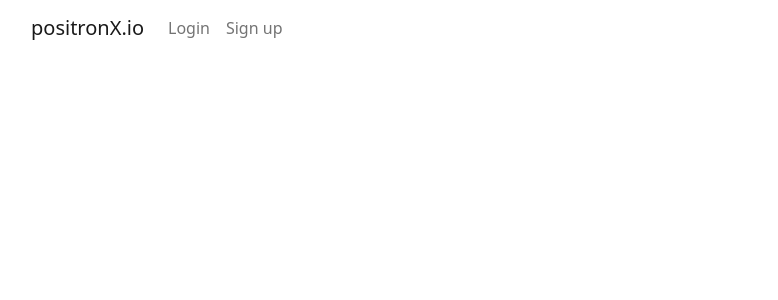
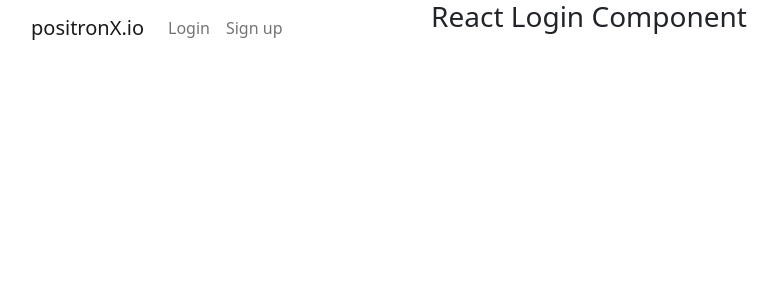
Before and after one commit to awesomecoder233/Build-React-Login-Sign-Up-UI-Template-with-Bootstrap, a React (Create React App) app: page / in a window 1280 px wide. Shown: the top 300 px of the page, without its empty margins (51-829 px from the left). Built offline with nearby package versions, Linux system fonts and the light colour scheme.

Commit message:
make wraper in app.js

```diff
--- a/src/App.js
+++ b/src/App.js
@@ -24,6 +24,15 @@
             </div>
           </div>
         </nav>
+        <div className="auth-wrapper">
+          <div className="auth-inner">
+            <Switch>
+              <Route exact path='/' component={Login} />
+              <Route path="/sign-in" component={Login} />
+              <Route path="/sign-up" component={SignUp} />
+            </Switch>
+          </div>
+        </div>
       </div>
     </Router>
   );
```
